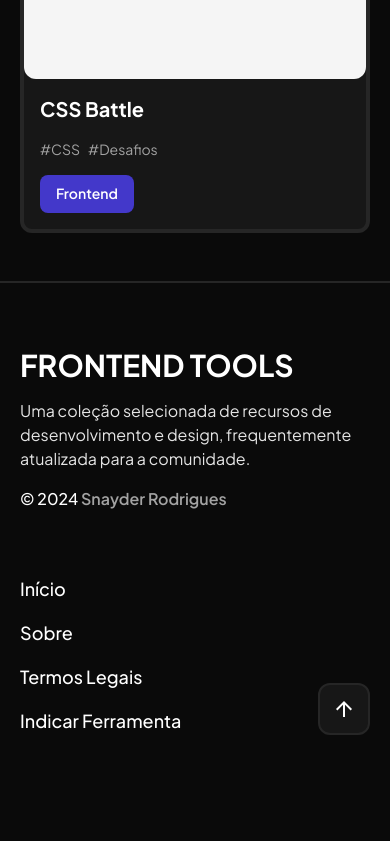
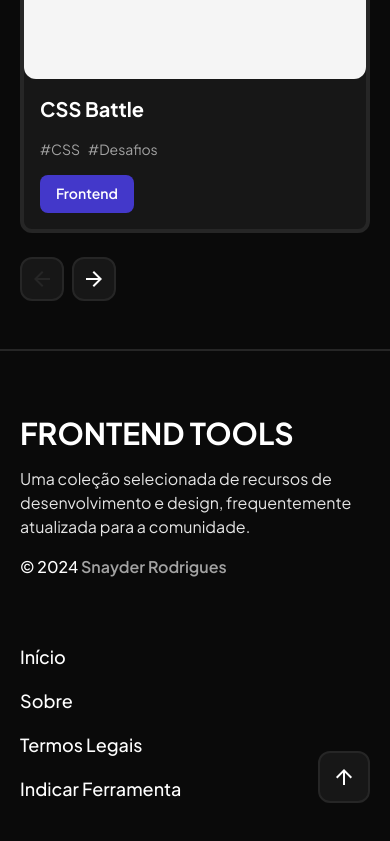
Before and after one commit to SnayderRodrigues/frontcards, a React (Vite) app: page / in a window 390 px wide. Shown: the part 6470-7311 px from the top of the page. Built offline with nearby package versions, Linux system fonts and the light colour scheme.

Commit message:
feat: Add new buttons for page switching to the resourse Page.jsx component

```diff
--- a/src/app/resources/Page.jsx
+++ b/src/app/resources/Page.jsx
@@ -16,7 +16,9 @@ const FeaturedTools = () => {
   const itemsPerPage = 12;
 
   const filteredTools = resourcesData.filter((tool) =>
-    selectedCategory === "Todas" ? true : tool.category.includes(selectedCategory)
+    selectedCategory === "Todas"
+      ? true
+      : tool.category.includes(selectedCategory)
   );
   const totalPages = Math.ceil(filteredTools.length / itemsPerPage);
 
@@ -40,13 +42,13 @@ const FeaturedTools = () => {
         selectedCategory={selectedCategory}
         setSelectedCategory={setSelectedCategory}
       />
-      <div className="grid grid-cols-1 sm:grid-cols-2 lg:grid-cols-3 xl:grid-cols-4 gap-6 sm:gap-4 md:gap-6 mb-12 md:mb-6">
+      <div className="grid grid-cols-1 sm:grid-cols-2 lg:grid-cols-3 xl:grid-cols-4 gap-6 sm:gap-4 md:gap-6 mb-6 md:mb-6">
         {currentTools.map((tool) => (
           <Card key={tool.id} tool={tool} />
         ))}
       </div>
-      <div className="hidden md:flex items-center gap-4 mb-16">
-        <div className="w-fit flex items-center gap-2 text-base lg:text-lg font-semibold bg-neutral-900 p-2 border-2 border-neutral-800 rounded-xl overflow-hidden">
+      <div className="flex items-center gap-4 mb-12 md:mb-16">
+        <div className="w-fit hidden md:flex items-center gap-2 text-base lg:text-lg font-semibold bg-neutral-900 p-2 border-2 border-neutral-800 rounded-xl overflow-hidden">
           {Array.from({ length: totalPages }, (_, index) => (
             <button
               key={index + 1}
@@ -64,10 +66,58 @@ const FeaturedTools = () => {
             </button>
           ))}
         </div>
-        <div className="flex items-center justify-center text-base lg:text-lg font-semibold bg-neutral-900 p-2 border-2 border-neutral-800 rounded-xl cursor-default">
+        <div className="hidden md:flex items-center justify-center text-base lg:text-lg font-semibold bg-neutral-900 p-2 border-2 border-neutral-800 rounded-xl cursor-default">
           <span className="px-2 lg:px-3 xl:px-4 py-1 xl:py-2">
-            {startIndex + 1}-{currentPage == totalPages? filteredTools.length : itemsPerPage * currentPage} <span className="text-neutral-400">de</span> {filteredTools.length}
+            {startIndex + 1}-
+            {currentPage == totalPages
+              ? filteredTools.length
+              : itemsPerPage * currentPage}{" "}
+            <span className="text-neutral-400">de</span> {filteredTools.length}
           </span>
+        </div>
+        <div className="flex md:hidden items-center gap-2">
+          <button
+            className="bg-neutral-900 p-2 border-2 border-neutral-800 rounded-xl"
+            onClick={() => {
+              if (currentPage > 1) {
+                setCurrentPage(currentPage - 1);
+                window.scrollTo({ top: 0 });
+              }
+            }}
+            disabled={currentPage === 1}
+          >
+            <svg
+              xmlns="http://www.w3.org/2000/svg"
+              width="24px"
+              height="24px"
+              viewBox="0 -960 960 960"
+              fill="#fff"
+              className={`${currentPage === 1 ? "fill-neutral-800" : ""}`}
+            >
+              <path d="m313-440 224 224-57 56-320-320 320-320 57 56-224 224h487v80H313Z" />
+            </svg>
+          </button>
+          <button
+            className="bg-neutral-900 p-2 border-2 border-neutral-800 rounded-xl"
+            onClick={() => {
+              if (currentPage < totalPages) {
+                setCurrentPage(currentPage + 1);
+                window.scrollTo({ top: 0 });
+              }
+            }}
+            disabled={currentPage === totalPages}
+          >
+            <svg
+              xmlns="http://www.w3.org/2000/svg"
+              width="24px"
+              height="24px"
+              viewBox="0 -960 960 960"
+              fill="#fff"
+              className={`${currentPage === totalPages ? "fill-neutral-800" : ""}`}
+            >
+              <path d="M647-440H160v-80h487L423-744l57-56 320 320-320 320-57-56 224-224Z" />
+            </svg>
+          </button>
         </div>
       </div>
     </section>
--- a/src/app/resources/Resource.jsx
+++ b/src/app/resources/Resource.jsx
@@ -17,7 +17,7 @@ const Resource = () => {
             <img src={tool.image} alt={tool.title} className="w-full h-full" />
           </div>
         </div>
-        <div className="-order-1 md:order-1 md:w-1/2 flex flex-col gap-4">
+        <div className="-order-1 md:order-1 w-full md:w-1/2 flex flex-col gap-4">
           <h1 className="text-4xl font-bold">{tool.title}</h1>
           <div className="flex flex-wrap items-center gap-4 mb-4">
             <div
```
